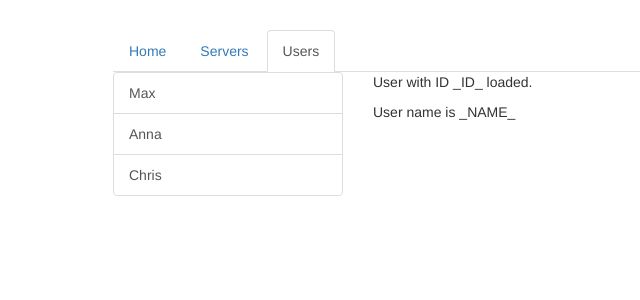
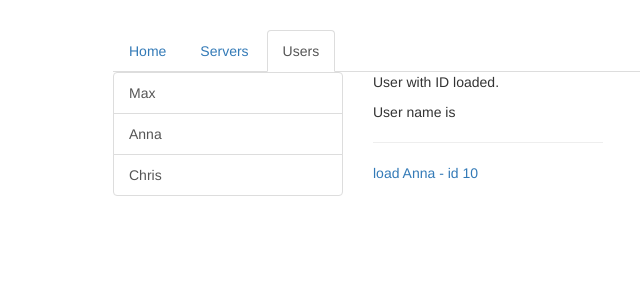
Before and after one commit to hlnb/routing-Lesson-ehb, an Angular app: page /users in a window 1280 px wide. Shown: the top 300 px of the page, without its empty margins (152-792 px from the left). Built offline with nearby package versions, Linux system fonts and the light colour scheme.

Commit message:
retrieve route params

```diff
--- a/src/app/app.module.ts
+++ b/src/app/app.module.ts
@@ -16,6 +16,7 @@
 const appRoutes: Routes = [
   {path: '', component: HomeComponent },
   {path: 'users', component: UsersComponent },
+  {path: 'users/:id/:name', component: UserComponent },
   {path: 'servers', component: ServersComponent }
 
 ]
--- a/src/app/home/home.component.html
+++ b/src/app/home/home.component.html
@@ -1,2 +1,3 @@
 <h4>Welcome to Server Manager 4.0</h4>
 <p>Manage your Servers and Users.</p>
+<button class="btn btn-primary" (click)="onLoadServers()">Load Servers</button>
--- a/src/app/home/home.component.ts
+++ b/src/app/home/home.component.ts
@@ -1,4 +1,5 @@
 import { Component, OnInit } from '@angular/core';
+import { Router } from '@angular/router';
 
 @Component({
   selector: 'app-home',
@@ -7,9 +8,14 @@
 })
 export class HomeComponent implements OnInit {
 
-  constructor() { }
+  constructor(private router: Router) { }
 
   ngOnInit() {
   }
 
+  onLoadServers(){
+    //complex calculation
+    this.router.navigate(['/servers']);
+  }
+
 }
--- a/src/app/servers/servers.component.html
+++ b/src/app/servers/servers.component.html
@@ -7,6 +7,7 @@
         </div>
     </div>
     <div class="col-xs-12 col-sm-4">
+        <button class="btn btn-primary" (click)="onReload()">Reload Servers</button>
         <app-edit-server></app-edit-server>
         <hr>
         <app-server></app-server>
--- a/src/app/servers/servers.component.ts
+++ b/src/app/servers/servers.component.ts
@@ -1,5 +1,7 @@
 import { Component, OnInit } from '@angular/core';
 import { ServersService } from './servers.service';
+import { Router, ActivatedRoute } from '@angular/router';
+
 
 @Component({
   selector: 'app-servers',
@@ -9,10 +11,12 @@
 export class ServersComponent implements OnInit {
   private servers: {id: number, name: string, status: string}[] = [];
 
-  constructor(private serversService: ServersService) { }
+  constructor(private serversService: ServersService, private router: Router, private route: ActivatedRoute) { }
 
   ngOnInit() {
     this.servers = this.serversService.getServers();
   }
-
+  onReload(){
+    //this.router.navigate(['servers'], {relativeTo: this.route})
+  }
 }
--- a/src/app/users/user/user.component.html
+++ b/src/app/users/user/user.component.html
@@ -1,2 +1,4 @@
-<p>User with ID _ID_ loaded.</p>
-<p>User name is _NAME_</p>
+<p>User with ID {{user.id}} loaded.</p>
+<p>User name is {{user.name}}</p>
+<hr>
+<a [routerLink]="['/users', 10, 'Anna']">load Anna - id 10</a>
--- a/src/app/users/user/user.component.ts
+++ b/src/app/users/user/user.component.ts
@@ -1,4 +1,6 @@
-import { Component, OnInit } from '@angular/core';
+import { Component, OnInit, OnDestroy } from '@angular/core';
+import { ActivatedRoute, Params } from '@angular/router';
+import { Subscription } from 'rxjs/Subscription'
 
 @Component({
   selector: 'app-user',
@@ -7,10 +9,27 @@
 })
 export class UserComponent implements OnInit {
   user: {id: number, name: string};
+  paramsSubscription: Subscription;
 
-  constructor() { }
+  constructor(private route: ActivatedRoute) { }
 
   ngOnInit() {
+    this.user = {
+    id: this.route.snapshot.params['id'],
+    name: this.route.snapshot.params['name']
+    };
+    this.paramsSubscription = this.route.params
+      .subscribe(
+        (params: Params)=>{
+          this.user.id=params['id'];
+          this.user.name = params['name'];
+        }
+      );
+  }
+
+  ngOnDestroy(){
+    this.paramsSubscription.unsubscribe();
+
   }
 
 }
```
